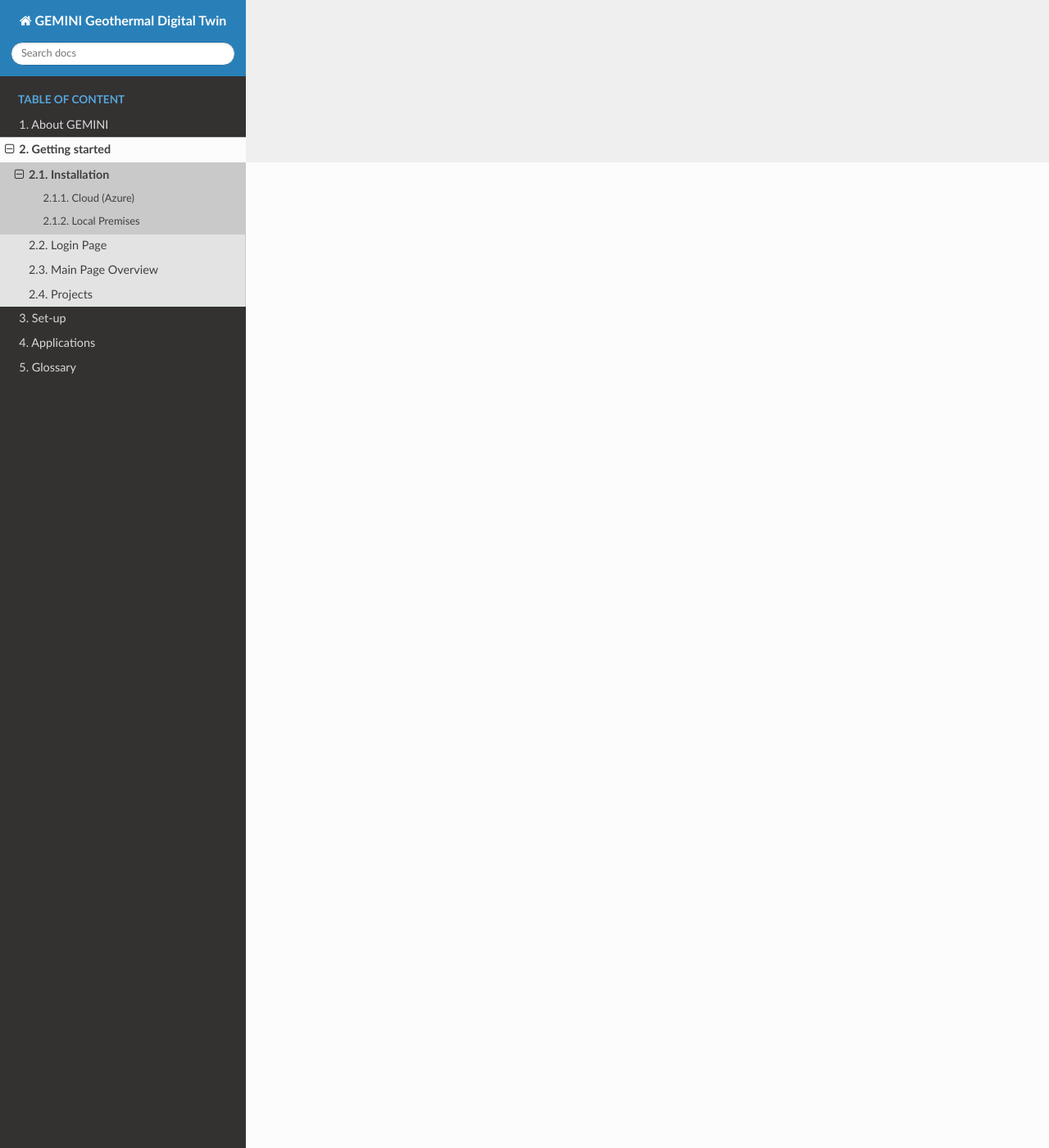
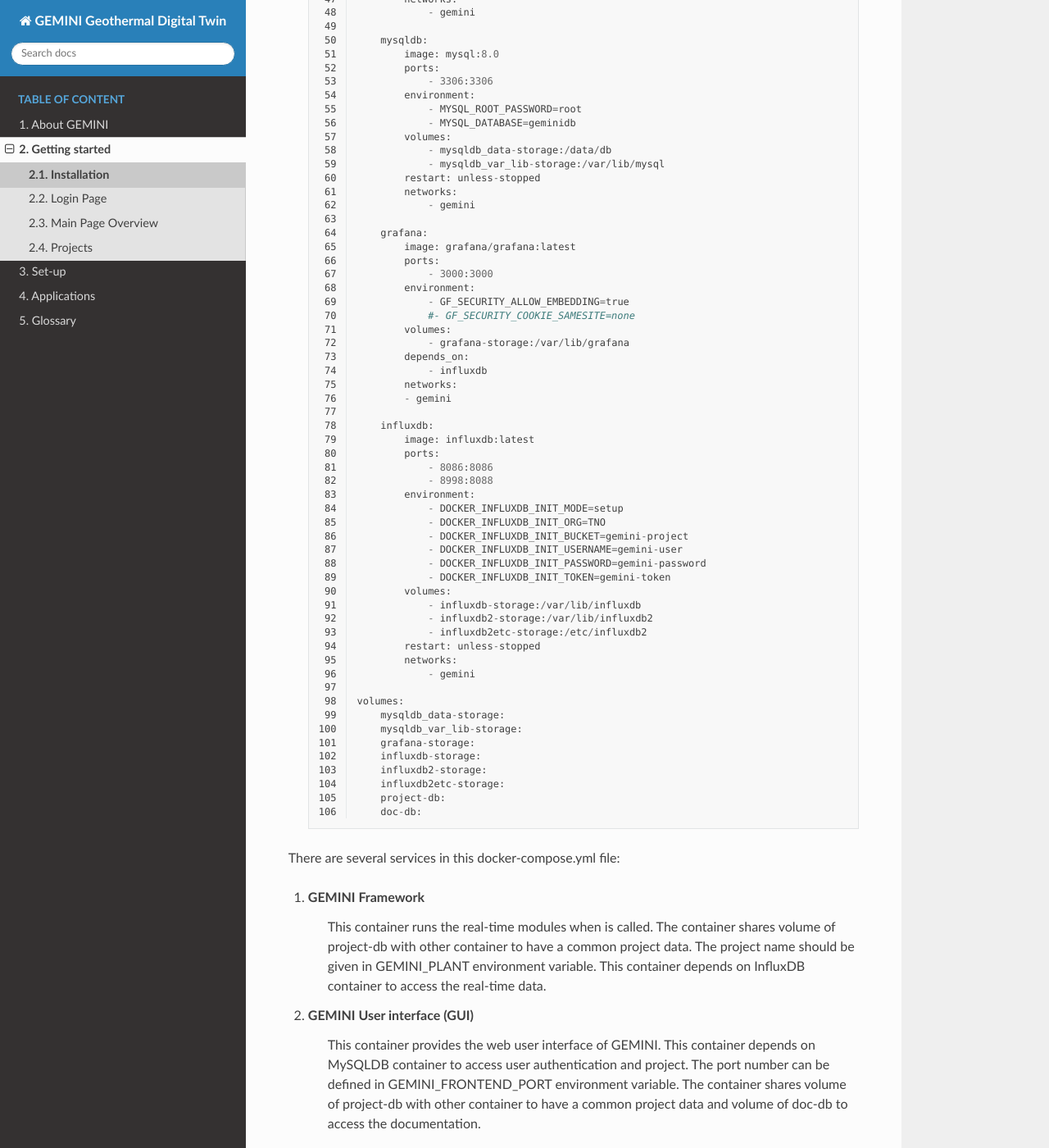
Before and after one commit to GEMINI-Digital-Twin/gemini-documentation, a Sphinx documentation site: the page built from source/start_installation.rst, in a window 1280 px wide and 1400 px high, scrolled down 1202 px. Shown: the whole window at 82% size. Built offline with Sphinx 7.4.7 and the Read the Docs theme 2.0.0, drawn with Linux system fonts in a browser that asks for light colours; some of the changed text lies outside the part shown.

Commit message:
add installation document

```diff
--- a/source/start_installation.rst
+++ b/source/start_installation.rst
@@ -1,12 +1,159 @@
 Installation
 ===========================
 
+GEMINI Digital Twin is compiled as docker container, thus it will be easy to setup and replicate to
+a server (on premises or cloud). It is needed to have a basic knowledge of Docker to install this tool.
+Several tutorial can be found in the internet (`example <https://medium.com/@sayalishewale12/docker-compose-and-essential-commands-the-ultimate-guide-to-streamlining-your-container-workflow-8018ca171300>`_)
 
-Cloud (Azure)
----------------------------
+The pre-requisite software of this installation are:
 
+* Docker Desktop (https://docs.docker.com/engine/install/)
+* Docker Compose (https://docs.docker.com/compose/install/)
 
+docker-compose.yml
+ .. code-block::
+    :linenos:
 
+    version: '3.8'
 
-Local Premises
----------------------------
+    networks:
+        gemini:
+
+    services:
+        gemini_framework:
+            image: ghcr.io/gemini-digital-twin/gemini-framework:MVP
+            environment:
+                - GEMINI_PLANT=HAL
+            volumes:
+                - project-db:/opt/gemini-project
+            depends_on:
+                - influxdb
+            networks:
+                - gemini
+
+        gemini_gui:
+            image: ghcr.io/gemini-digital-twin/gemini-user-interface:MVP
+            ports:
+                - 5101:5101
+            environment:
+                - GEMINI_FRONTEND_PORT=5101
+                - GEMINI_MYSQLDB_URL=mysqldb
+            restart: unless-stopped
+            volumes:
+                - project-db:/opt/gemini-project
+                - doc-db:/opt/gemini-documentation
+            depends_on:
+                - mysqldb
+            networks:
+                - gemini
+
+        gemini_doc:
+            image: ghcr.io/gemini-digital-twin/gemini-documentation:MVP
+            restart: unless-stopped
+            volumes:
+                - doc-db:/opt/gemini-documentation
+            networks:
+                - gemini
+
+        gemini_project:
+            image: ghcr.io/gemini-digital-twin/gemini-project:MVP
+            restart: unless-stopped
+            volumes:
+                - project-db:/opt/gemini-project
+            networks:
+                - gemini
+
+        mysqldb:
+            image: mysql:8.0
+            ports:
+                - 3306:3306
+            environment:
+                - MYSQL_ROOT_PASSWORD=root
+                - MYSQL_DATABASE=geminidb
+            volumes:
+                - mysqldb_data-storage:/data/db
+                - mysqldb_var_lib-storage:/var/lib/mysql
+            restart: unless-stopped
+            networks:
+                - gemini
+
+        grafana:
+            image: grafana/grafana:latest
+            ports:
+                - 3000:3000
+            environment:
+                - GF_SECURITY_ALLOW_EMBEDDING=true
+                #- GF_SECURITY_COOKIE_SAMESITE=none
+            volumes:
+                - grafana-storage:/var/lib/grafana
+            depends_on:
+                - influxdb
+            networks:
+            - gemini
+
+        influxdb:
+            image: influxdb:latest
+            ports:
+                - 8086:8086
+                - 8998:8088
+            environment:
+                - DOCKER_INFLUXDB_INIT_MODE=setup
+                - DOCKER_INFLUXDB_INIT_ORG=TNO
+                - DOCKER_INFLUXDB_INIT_BUCKET=gemini-project
+                - DOCKER_INFLUXDB_INIT_USERNAME=gemini-user
+                - DOCKER_INFLUXDB_INIT_PASSWORD=gemini-password
+                - DOCKER_INFLUXDB_INIT_TOKEN=gemini-token
+            volumes:
+                - influxdb-storage:/var/lib/influxdb
+                - influxdb2-storage:/var/lib/influxdb2
+                - influxdb2etc-storage:/etc/influxdb2
+            restart: unless-stopped
+            networks:
+                - gemini
+
+    volumes:
+        mysqldb_data-storage:
+        mysqldb_var_lib-storage:
+        grafana-storage:
+        influxdb-storage:
+        influxdb2-storage:
+        influxdb2etc-storage:
+        project-db:
+        doc-db:
+
+There are several services in this docker-compose.yml file:
+
+#. GEMINI Framework
+    This container runs the real-time modules when is called. The container shares volume of
+    project-db with other container to have a common project data. The project name should be
+    given in GEMINI_PLANT environment variable. This container depends on InfluxDB container to
+    access the real-time data.
+
+#. GEMINI User interface (GUI)
+    This container provides the web user interface of GEMINI. This container depends on MySQLDB container
+    to access user authentication and project. The port number can be defined in GEMINI_FRONTEND_PORT
+    environment variable. The container shares volume of project-db with other container to have a
+    common project data and volume of doc-db to access the documentation.
+
+#. GEMINI Documentation
+    This container provides the web-based documentation of GEMINI. The content is shared with GEMINI
+    User Interface container.
+
+#. GEMINI Project
+    This container provides the shared volume project-db that can be accessed by GEMINI Framework
+    container and GEMINI User Interface container.
+
+#. Grafana
+    This is a multi-platform open source analytics and interactive visualization web application.
+    It can produce charts, graphs, and alerts for the web when connected to supported data sources.
+    It is used to visualize the time series data.
+
+#. MySQLDB
+    It is an open-source relational database management system. To handle several data structured of
+    GEMINI.
+
+#. InfluxDB
+    It is an open-source time series database. It is used for storage and retrieval of time series
+    data in fields such as operations monitoring, application metrics, Internet of Things sensor
+    data, and real-time analytics. We use this database to store time series data from Geothermal
+    assets.
```
